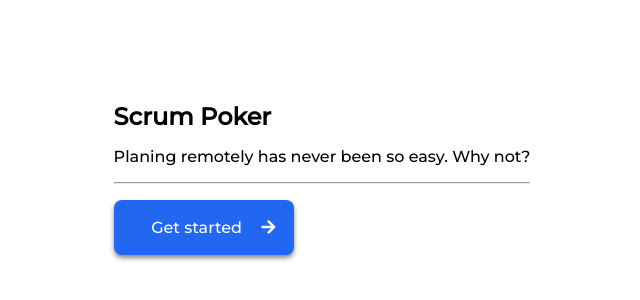
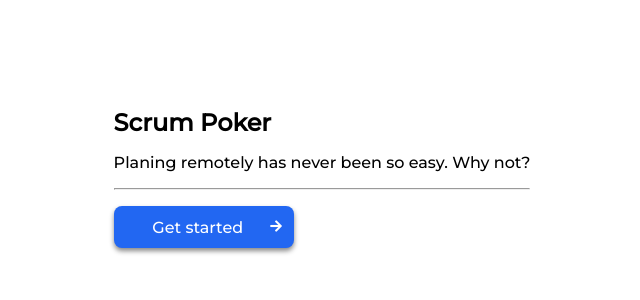
Before and after one commit to StarfruitTree/scrum-poker, a React app: page /welcome in a window 1280 px wide. Shown: the part 222-522 px from the top of the page, without its empty margins (318-958 px from the left). Built offline with nearby package versions, Linux system fonts and the light colour scheme.

Commit message:
Update coding conventions

```diff
--- a/src/components/Button/index.tsx
+++ b/src/components/Button/index.tsx
@@ -8,14 +8,13 @@ interface Props {
   className?: string;
 }
 
-const Button: React.FC<Props> = ({ type, icon, children, className }) => {
-  const classes =
-    className === undefined ? style[type] : style[type] + ' ' + className;
+const Button: React.FC<Props> = ({ type, icon, children, className = '' }) => {
+  const classes = `${style[type]} ${className}`;
 
   return (
     <button className={classes} type="button">
       <span>{children}</span>
-      {icon && <Icon icon={icon} />}
+      {icon && <Icon name={icon} />}
     </button>
   );
 };
--- a/src/components/Button/style.module.scss
+++ b/src/components/Button/style.module.scss
@@ -1,13 +1,11 @@
-.primary,
-.secondary {
+button {
   display: flex;
   justify-content: center;
   align-items: center;
   outline: none;
   box-shadow: 0px 3px 5px #888888;
   border-radius: 8px;
-  padding: 1rem;
-  font-size: 1rem;
+  padding: 0.6rem;
   width: 100%;
 
   span {
--- a/src/components/Icon/index.tsx
+++ b/src/components/Icon/index.tsx
@@ -1,11 +1,11 @@
 import React from 'react';
 
 interface Props {
-  icon: string;
+  name: string;
 }
 
-const Icon: React.FC<Props> = ({ icon }) => {
-  return <i className={'fas fa-' + icon} />;
+const Icon: React.FC<Props> = ({ name }) => {
+  return <i className={'fas fa-' + name} />;
 };
 
 export default Icon;
--- a/src/index.tsx
+++ b/src/index.tsx
@@ -1,7 +1,7 @@
 import ReactDOM from 'react-dom';
 import React from 'react';
-import LandingPage from './page/Landing';
-import WelcomeForm from './page/Welcome';
+import LandingPage from './pages/Landing';
+import WelcomeForm from './pages/Welcome';
 import './styles/global.scss';
 
 function App() {
--- a/src/page/Landing/index.tsx
+++ b/src/pages/Landing/index.tsx
@@ -10,7 +10,7 @@ export default function LandingPage() {
         <Typo>Planing remotely has never been so easy. Why not?</Typo>
         <hr />
         <Button
-          className={style['custom-button']}
+          className={style.customButton}
           icon="arrow-right"
           type="primary"
         >
--- a/src/page/Landing/style.module.scss
+++ b/src/pages/Landing/style.module.scss
@@ -15,7 +15,7 @@
   }
 }
 
-.custom-button {
+.customButton {
   width: 180px;
 }
 
--- a/src/styles/global.scss
+++ b/src/styles/global.scss
@@ -5,3 +5,7 @@
   margin: 0;
   font-family: 'Montserrat';
 }
+
+span {
+  font-size: 1rem;
+}
```
Also changed, not shown: src/components/Icon/style.module.scss (deleted), src/pages/Welcome/index.tsx (renamed from src/page/Welcome/index.tsx), src/pages/Welcome/style.module.scss (renamed from src/page/Welcome/style.module.scss), 1 other file (tests, documents, lock files or other folders).
